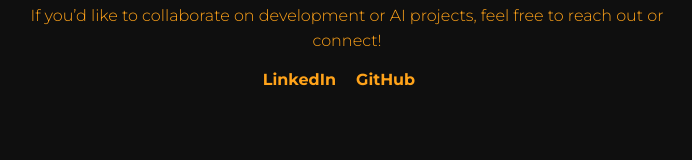
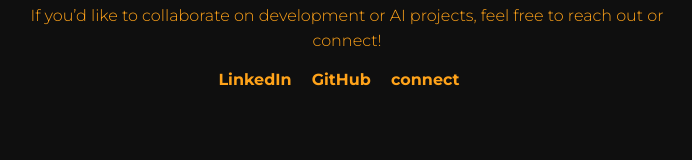
Before and after one commit to f4zill/portfolio, a plain HTML site: page index.html in a window 1280 px wide. Shown: the part 3034-3194 px from the top of the page, without its empty margins (293-985 px from the left). Drawn offline with Linux system fonts and the light colour scheme.

Commit message:
Update index.html

```diff
--- a/index.html
+++ b/index.html
@@ -400,6 +400,7 @@ body[data-theme="light"] .card button {
     <div class="contact-links">
       <a href="https://www.linkedin.com/in/fazilimaad523" target="_blank">LinkedIn</a>
       <a href="https://github.com/f4zill" target="_blank">GitHub</a>
+      <a href="mfazilimaad523@gmail.com" target="_blank">connect</a>
     </div>
   </section>
 
```
